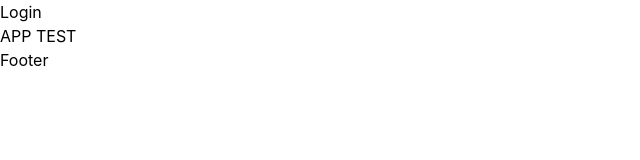
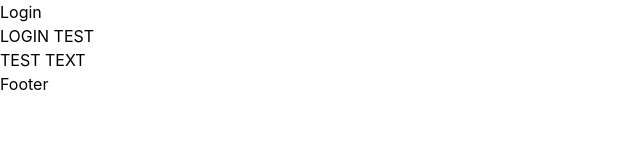
Before and after one commit to DeusMalsith/bugtrackerapp, a React (Create React App) app: page /login in a window 1280 px wide. Shown: the top 160 px of the page, without its empty margins (0-640 px from the left). Built offline with nearby package versions, Linux system fonts and the light colour scheme.

Commit message:
Reconfig folder structure

```diff
--- a/src/App.js
+++ b/src/App.js
@@ -1,12 +1,20 @@
 import './output.css';
-import Layout from './components/common/Layout.js'
+import { BrowserRouter, Routes, Route } from 'react-router-dom';
+import Layout from './common/Layout.js';
+import Home from './routes/home/Home.js';
+import Login from './routes/login/Login.js';
 
-function App({children}) {
+function App() {
   return (
     <div className='App'>
-    <Layout>
-      <h1>APP TEST</h1>
-    </Layout>
+      <BrowserRouter>
+        <Layout>
+          <Routes>
+            <Route path='/' element={<Home />} />
+            <Route path='/login' element={<Login />} />
+          </Routes>
+        </Layout>
+      </BrowserRouter>
     </div>
   );
 }
--- a/src/components/common/Layout.js
+++ b/src/common/Layout.js
@@ -1,6 +1,6 @@
 import React from 'react';
-import Nav from '../nav/Nav.js';
-import Footer from '../footer/Footer.js';
+import Nav from '../routes/nav/Nav.js';
+import Footer from '../routes/footer/Footer.js';
 
 const Layout = ({ children }) => {
   return (
--- a/src/index.js
+++ b/src/index.js
@@ -1,16 +1,13 @@
 import React from 'react';
 import ReactDOM from 'react-dom';
-import { BrowserRouter } from 'react-router-dom';
-
-import './index.css';
 import App from './App';
 import reportWebVitals from './reportWebVitals';
 
+import './index.css';
+
 ReactDOM.render(
   <React.StrictMode>
-    <BrowserRouter>
-      <App />
-    </BrowserRouter>
+    <App />
   </React.StrictMode>,
   document.getElementById('root')
 );
--- /dev/null
+++ b/src/routes/home/Home.js
@@ -0,0 +1,9 @@
+import React from 'react'
+
+const Home = () => {
+  return (
+    <div>Home</div>
+  )
+}
+
+export default Home
--- a/src/components/pages/login/Login.js
+++ b/src/routes/login/Login.js
@@ -4,6 +4,7 @@ const Login = () => {
   return (
     <div>
       <h1>LOGIN TEST</h1>
+      <p>TEST TEXT</p>
     </div>
   )
 }
--- a/src/components/nav/Nav.js
+++ b/src/routes/nav/Nav.js
@@ -1,11 +1,12 @@
 import React from 'react'
 import { Link } from 'react-router-dom'
+
 
 const Nav = () => {
   return (
     <div>
       <ul>
-        <Link to="/Login">Login</Link>
+        <Link to='/login'>Login</Link>
       </ul>
     </div>
   )
```
Also changed, not shown: src/components/pages/home/home.js (deleted), src/routes/footer/Footer.js (renamed from src/components/footer/Footer.js).
